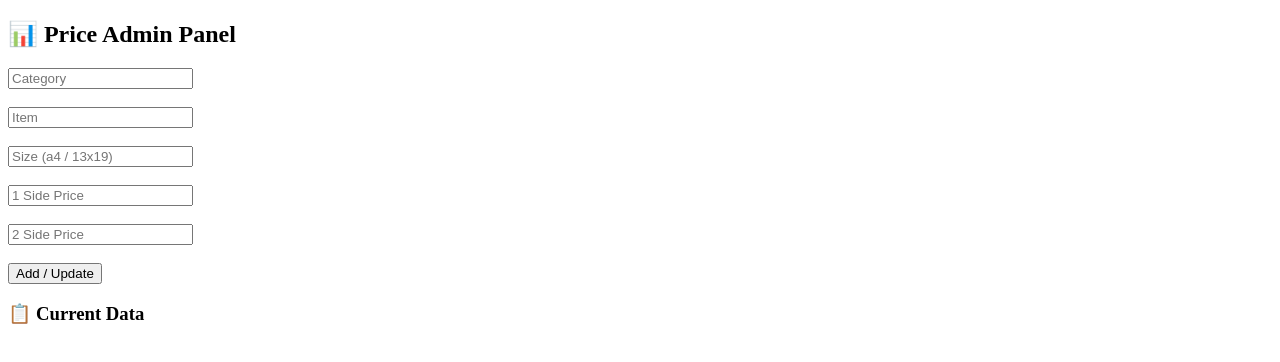
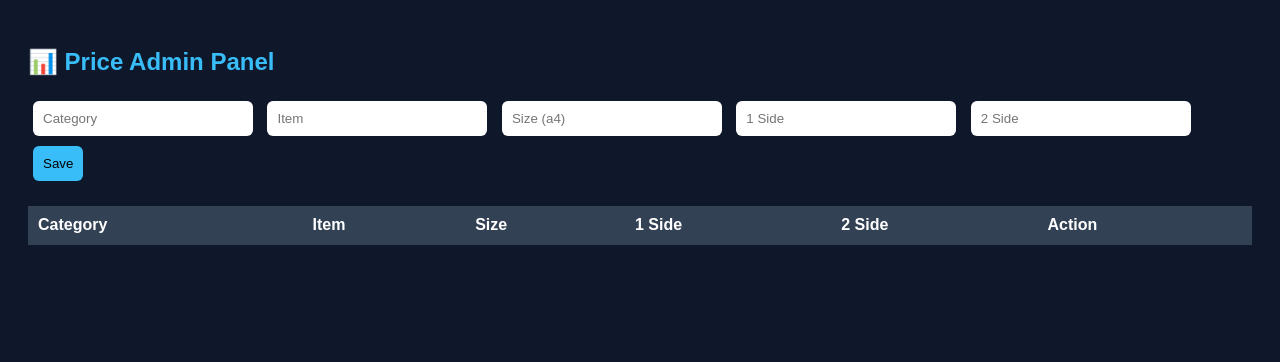
Before and after one commit to 7starpointofsale-ops/viber-business-ai, a website: page admin/index.html in a window 1280 px wide. Drawn offline with Linux system fonts and the light colour scheme; no server answers.

Commit message:
update bot

```diff
--- a/admin/app.js
+++ b/admin/app.js
@@ -1,8 +1,33 @@
 async function loadData() {
   const res = await fetch("/api/prices");
   const data = await res.json();
-  document.getElementById("output").textContent =
-    JSON.stringify(data, null, 2);
+
+  const tbody = document.getElementById("tableBody");
+  tbody.innerHTML = "";
+
+  data.categories.forEach(cat => {
+    cat.items.forEach(item => {
+      Object.keys(item.sizes).forEach(size => {
+
+        const row = document.createElement("tr");
+
+        row.innerHTML = `
+          <td>${cat.name}</td>
+          <td>${item.name}</td>
+          <td>${size}</td>
+          <td>${item.sizes[size]["1"]}</td>
+          <td>${item.sizes[size]["2"]}</td>
+          <td>
+            <button class="delete" onclick="deleteItem('${cat.name}','${item.name}','${size}')">
+              Delete
+            </button>
+          </td>
+        `;
+
+        tbody.appendChild(row);
+      });
+    });
+  });
 }
 
 async function addItem() {
@@ -16,9 +41,7 @@ async function addItem() {
 
   await fetch("/api/add-item", {
     method: "POST",
-    headers: {
-      "Content-Type": "application/json"
-    },
+    headers: { "Content-Type": "application/json" },
     body: JSON.stringify(body)
   });
 
@@ -26,4 +49,14 @@ async function addItem() {
   loadData();
 }
 
+async function deleteItem(category, item, size) {
+  await fetch("/api/delete-item", {
+    method: "POST",
+    headers: { "Content-Type": "application/json" },
+    body: JSON.stringify({ category, item, size })
+  });
+
+  loadData();
+}
+
 loadData();
--- a/admin/index.html
+++ b/admin/index.html
@@ -2,21 +2,88 @@
 <html>
 <head>
   <title>Admin Panel</title>
+
+  <style>
+    body {
+      font-family: Arial;
+      background: #0f172a;
+      color: white;
+      padding: 20px;
+    }
+
+    h2 {
+      color: #38bdf8;
+    }
+
+    input, button {
+      padding: 10px;
+      margin: 5px;
+      border-radius: 6px;
+      border: none;
+    }
+
+    input {
+      width: 200px;
+    }
+
+    button {
+      background: #38bdf8;
+      color: black;
+      cursor: pointer;
+    }
+
+    table {
+      width: 100%;
+      margin-top: 20px;
+      border-collapse: collapse;
+      background: #1e293b;
+    }
+
+    th, td {
+      padding: 10px;
+      border-bottom: 1px solid #334155;
+      text-align: left;
+    }
+
+    th {
+      background: #334155;
+    }
+
+    .delete {
+      background: red;
+      color: white;
+    }
+  </style>
+
 </head>
+
 <body>
 
 <h2>📊 Price Admin Panel</h2>
 
-<input id="category" placeholder="Category"><br><br>
-<input id="item" placeholder="Item"><br><br>
-<input id="size" placeholder="Size (a4 / 13x19)"><br><br>
-<input id="side1" placeholder="1 Side Price"><br><br>
-<input id="side2" placeholder="2 Side Price"><br><br>
+<div>
+  <input id="category" placeholder="Category">
+  <input id="item" placeholder="Item">
+  <input id="size" placeholder="Size (a4)">
+  <input id="side1" placeholder="1 Side">
+  <input id="side2" placeholder="2 Side">
 
-<button onclick="addItem()">Add / Update</button>
+  <button onclick="addItem()">Save</button>
+</div>
 
-<h3>📋 Current Data</h3>
-<pre id="output"></pre>
+<table>
+  <thead>
+    <tr>
+      <th>Category</th>
+      <th>Item</th>
+      <th>Size</th>
+      <th>1 Side</th>
+      <th>2 Side</th>
+      <th>Action</th>
+    </tr>
+  </thead>
+  <tbody id="tableBody"></tbody>
+</table>
 
 <script src="app.js"></script>
 
```
Also changed, not shown: server/app.js (+63 -8 lines).
